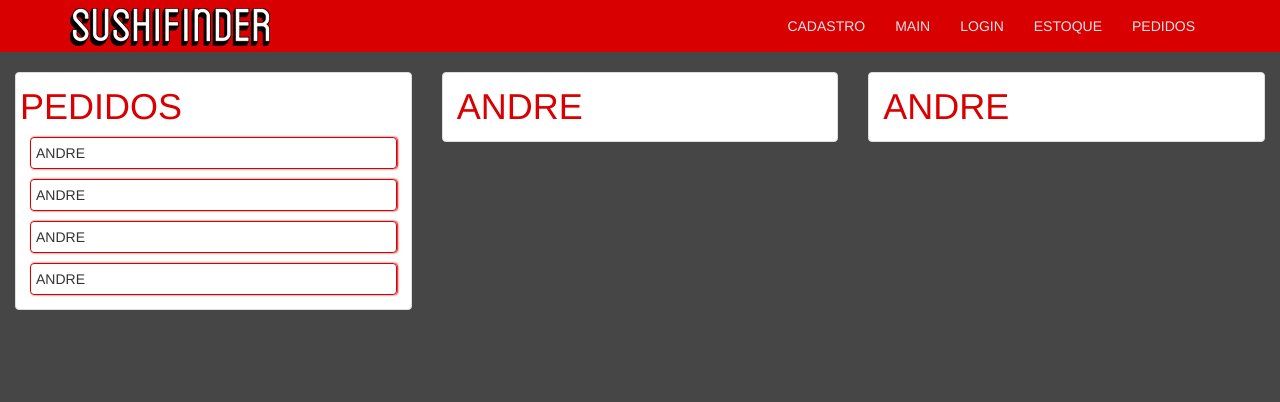
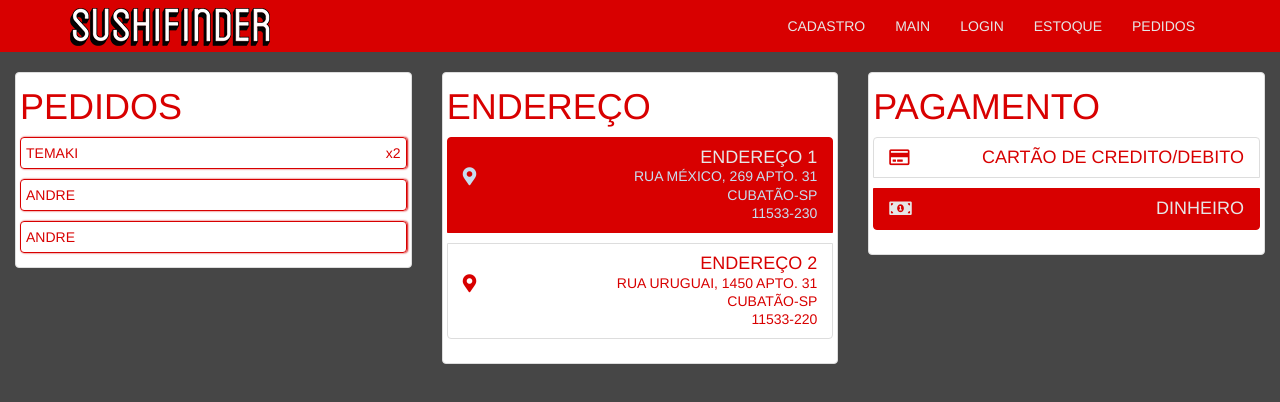
Before and after one commit to andrelr95/sushifinder-ui, an Angular app: page /pedidos in a window 1280 px wide. Shown: the top 402 px of the page. Built offline with nearby package versions, Linux system fonts and the light colour scheme; what ng2-datepicker, ngx-mask would draw is missing.

Commit message:
Design tela pedidos #1

```diff
--- a/src/app/sushi-pedidos/sushi-pedidos.component.html
+++ b/src/app/sushi-pedidos/sushi-pedidos.component.html
@@ -5,12 +5,7 @@
         <h1>PEDIDOS</h1>
         <div class="inner-row">
           <div class="inner-border">
-            <p>ANDRE</p>
-          </div>
-        </div>
-        <div class="inner-row">
-          <div class="inner-border">
-            <p>ANDRE</p>
+            <p>TEMAKI <span class="pull-right">x2</span></p>
           </div>
         </div>
         <div class="inner-row">
@@ -27,15 +22,35 @@
     </div>
     <div class="col-md-4">
       <div class="thumbnail">
-        <div class="inner-row">
-          <h1>ANDRE</h1>
+        <h1>ENDEREÇO</h1>
+        <div class="list-group">
+          <a href="#" class="list-group-item text-right active">
+            <h4 class="list-group-item-heading">ENDEREÇO 1</h4>
+            <h4 class="list-group-item-text"><i class="fas fa-map-marker-alt pull-left"></i></h4>
+            <p class="list-group-item-text">RUA MÉXICO, 269 APTO. 31</p>
+            <p class="list-group-item-text">CUBATÃO-SP</p>
+            <p class="list-group-item-text">11533-230</p>
+          </a>
+          <a href="#" class="list-group-item text-right">
+            <h4 class="list-group-item-heading">ENDEREÇO 2</h4>
+            <h4 class="list-group-item-text"><i class="fas fa-map-marker-alt pull-left"></i></h4>
+            <p class="list-group-item-text">RUA URUGUAI, 1450 APTO. 31</p>
+            <p class="list-group-item-text">CUBATÃO-SP</p>
+            <p class="list-group-item-text">11533-220</p>
+          </a>
         </div>
       </div>
     </div>
     <div class="col-md-4">
       <div class="thumbnail">
-        <div class="inner-row">
-          <h1>ANDRE</h1>
+        <h1>PAGAMENTO</h1>
+        <div class="list-group">
+          <a href="#" class="list-group-item text-right">
+            <h4 class="list-group-item-heading"><i class="far fa-credit-card pull-left"></i>CARTÃO DE CREDITO/DEBITO</h4>
+          </a>
+          <a href="#" class="list-group-item text-right active">
+              <h4 class="list-group-item-heading"><i class="fas fa-money-bill-alt pull-left"></i>DINHEIRO</h4>
+          </a>
         </div>
       </div>
     </div>
--- a/src/app/sushi-pedidos/sushi-pedidos.component.scss
+++ b/src/app/sushi-pedidos/sushi-pedidos.component.scss
@@ -2,13 +2,28 @@ $color-primary: #D80000;
 $color-secundary: #E6E6E6;
 $color-secundary-oposite: #111111;
 
-p {
+p, h4{
     margin: 0;
+    color: $color-primary;
 }
 
+a p, a h4 {
+    color: $color-primary;
+}
+
+.list-group-item {
+    margin-bottom: 10px;
+}
+
+
+.list-group-item.active {
+    border-color: $color-primary;
+    background-color: $color-primary;
+    color: $color-secundary;
+}
 .row .inner-row {
     width: inherit;
-    margin: 10px;
+    margin-bottom: 10px;
 }
 
 .inner-row .inner-border {
```
Also changed, not shown: src/assets/img/cartoes.png (added).
